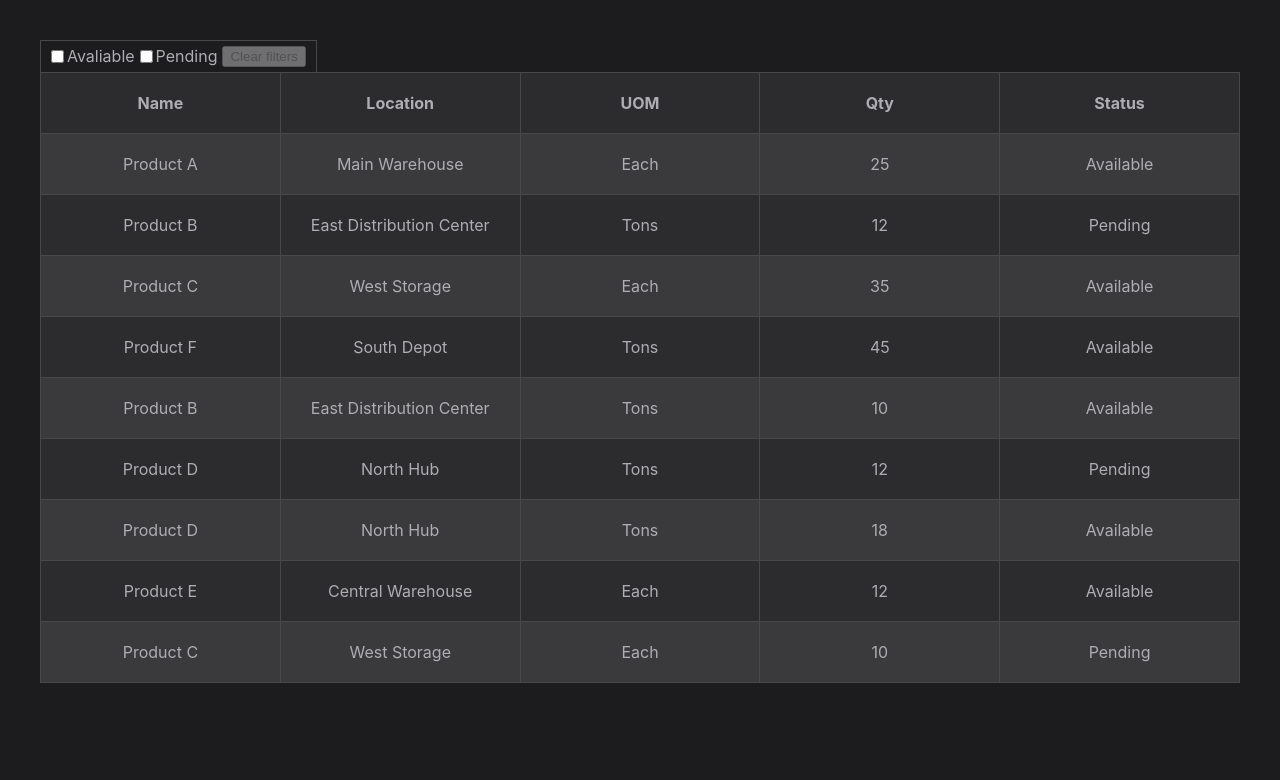
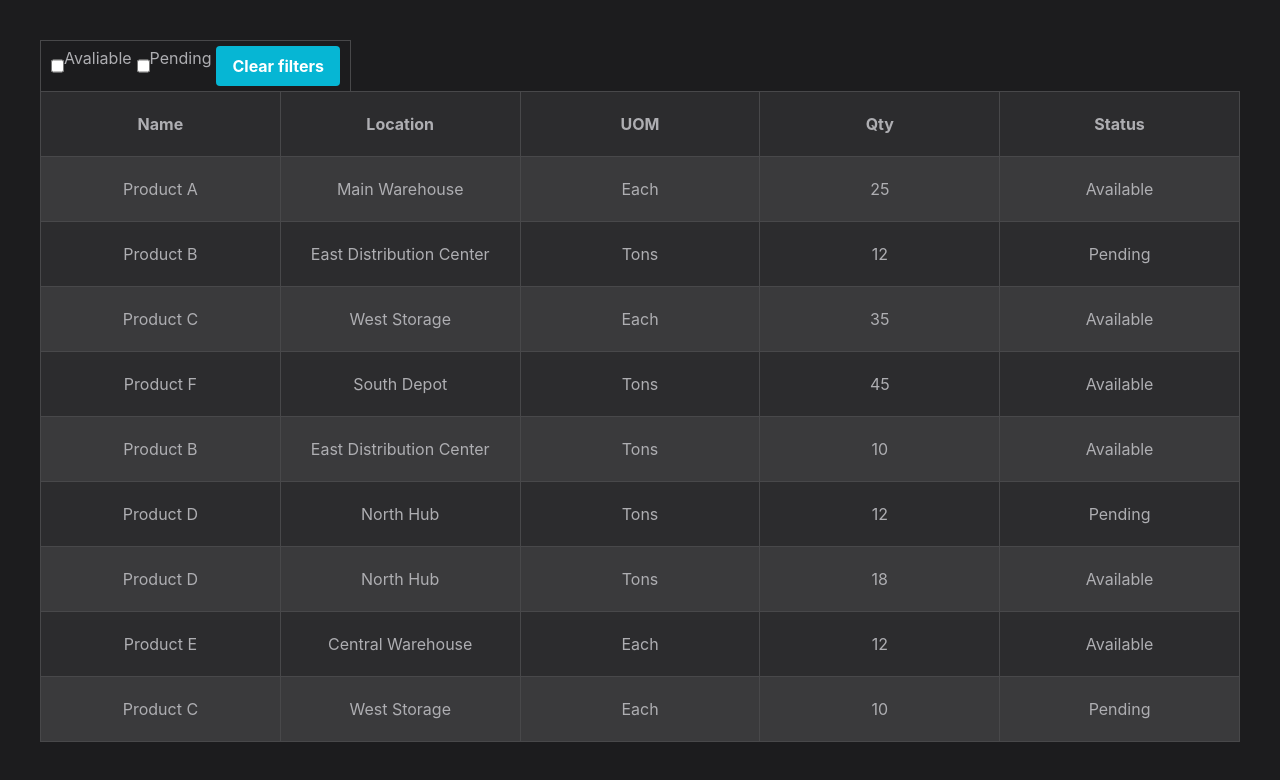
Before and after one commit to vlaaaaaad/creamy-tasks, a React (Create React App) app: page / in a window 1280 px wide. Shown: the top 780 px of the page. Built offline with nearby package versions, Linux system fonts and the light colour scheme.

Commit message:
set up tailwind

```diff
--- a/package.json
+++ b/package.json
@@ -6,8 +6,11 @@
     "@testing-library/jest-dom": "^5.17.0",
     "@testing-library/react": "^13.4.0",
     "@testing-library/user-event": "^13.5.0",
+    "autoprefixer": "^10.4.20",
+    "postcss": "^8.4.47",
     "react-router-dom": "^6.26.2",
     "react-scripts": "5.0.1",
+    "tailwindcss": "^3.4.13",
     "web-vitals": "^2.1.4"
   },
   "scripts": {
--- /dev/null
+++ b/postcss.config.js
@@ -0,0 +1,3 @@
+module.exports = {
+  plugins: [require("tailwindcss"), require("autoprefixer")],
+};
--- a/src/App.js
+++ b/src/App.js
@@ -2,6 +2,7 @@ import { useState } from "react";
 import { BrowserRouter, Routes, Route, Router } from "react-router-dom";
 import "./App.css";
 import { ProductTable } from "./products/components/ProductTable";
+import "./index.css";
 
 const App = () => {
   return (
--- a/src/index.css
+++ b/src/index.css
@@ -1,13 +1,17 @@
+@import "tailwindcss/base";
+@import "tailwindcss/components";
+@import "tailwindcss/utilities";
+
 body {
   margin: 0;
-  font-family: -apple-system, BlinkMacSystemFont, 'Segoe UI', 'Roboto', 'Oxygen',
-    'Ubuntu', 'Cantarell', 'Fira Sans', 'Droid Sans', 'Helvetica Neue',
+  font-family: -apple-system, BlinkMacSystemFont, "Segoe UI", "Roboto", "Oxygen",
+    "Ubuntu", "Cantarell", "Fira Sans", "Droid Sans", "Helvetica Neue",
     sans-serif;
   -webkit-font-smoothing: antialiased;
   -moz-osx-font-smoothing: grayscale;
 }
 
 code {
-  font-family: source-code-pro, Menlo, Monaco, Consolas, 'Courier New',
+  font-family: source-code-pro, Menlo, Monaco, Consolas, "Courier New",
     monospace;
 }
--- a/src/products/components/ProductTable.js
+++ b/src/products/components/ProductTable.js
@@ -70,7 +70,11 @@ export const ProductTable = () => {
           />
           <label htmlFor="pending">Pending</label>
         </div>
-        <button disabled={!available && !pending} onClick={resetProducts}>
+        <button
+          disabled={!available && !pending}
+          onClick={resetProducts}
+          className="bg-cyan-500 hover:bg-cyan-700 text-white font-bold py-2 px-4 rounded"
+        >
           Clear filters
         </button>
       </div>
--- /dev/null
+++ b/tailwind.config.js
@@ -0,0 +1,7 @@
+module.exports = {
+  content: ["./src/**/*.{js,jsx,ts,tsx}"],
+  theme: {
+    extend: {},
+  },
+  plugins: [],
+};
```
Also changed, not shown: 1 other file (tests, documents, lock files or other folders).
